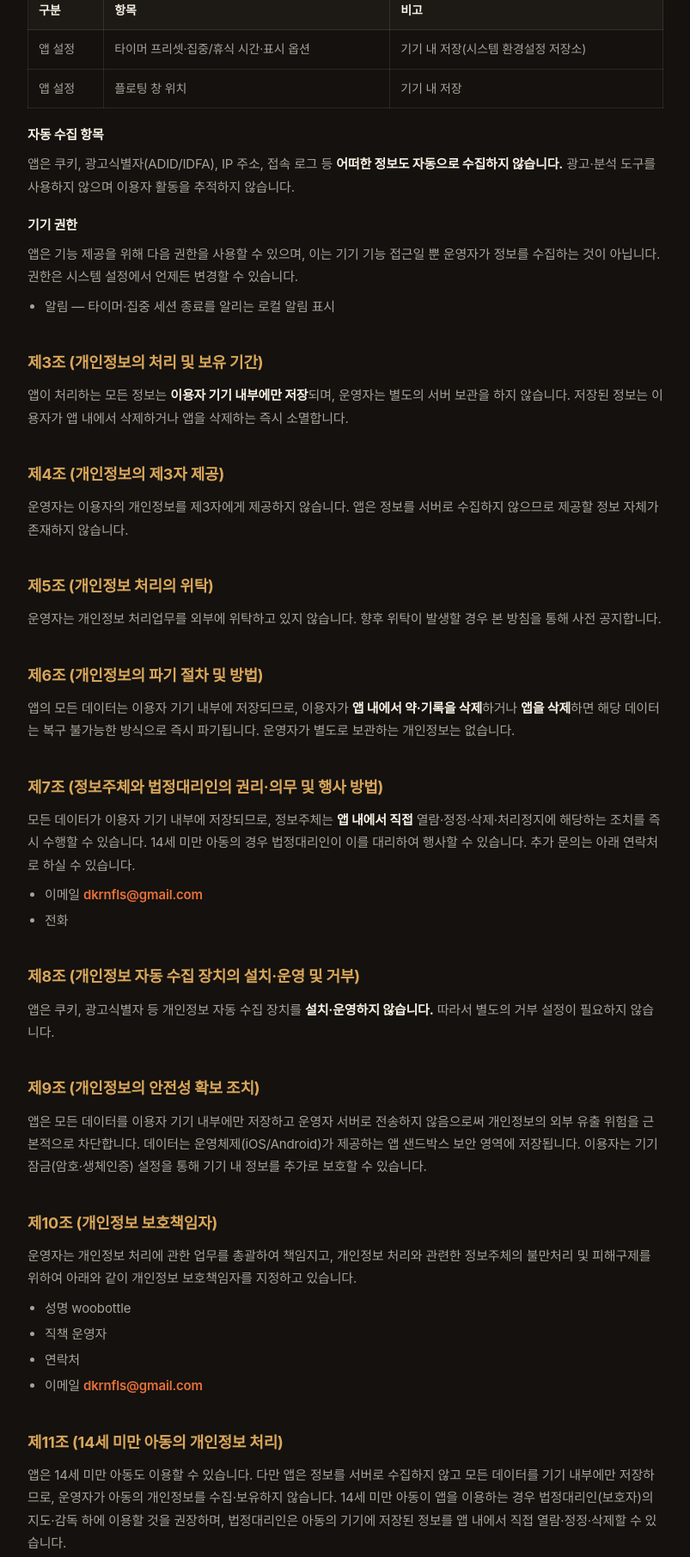
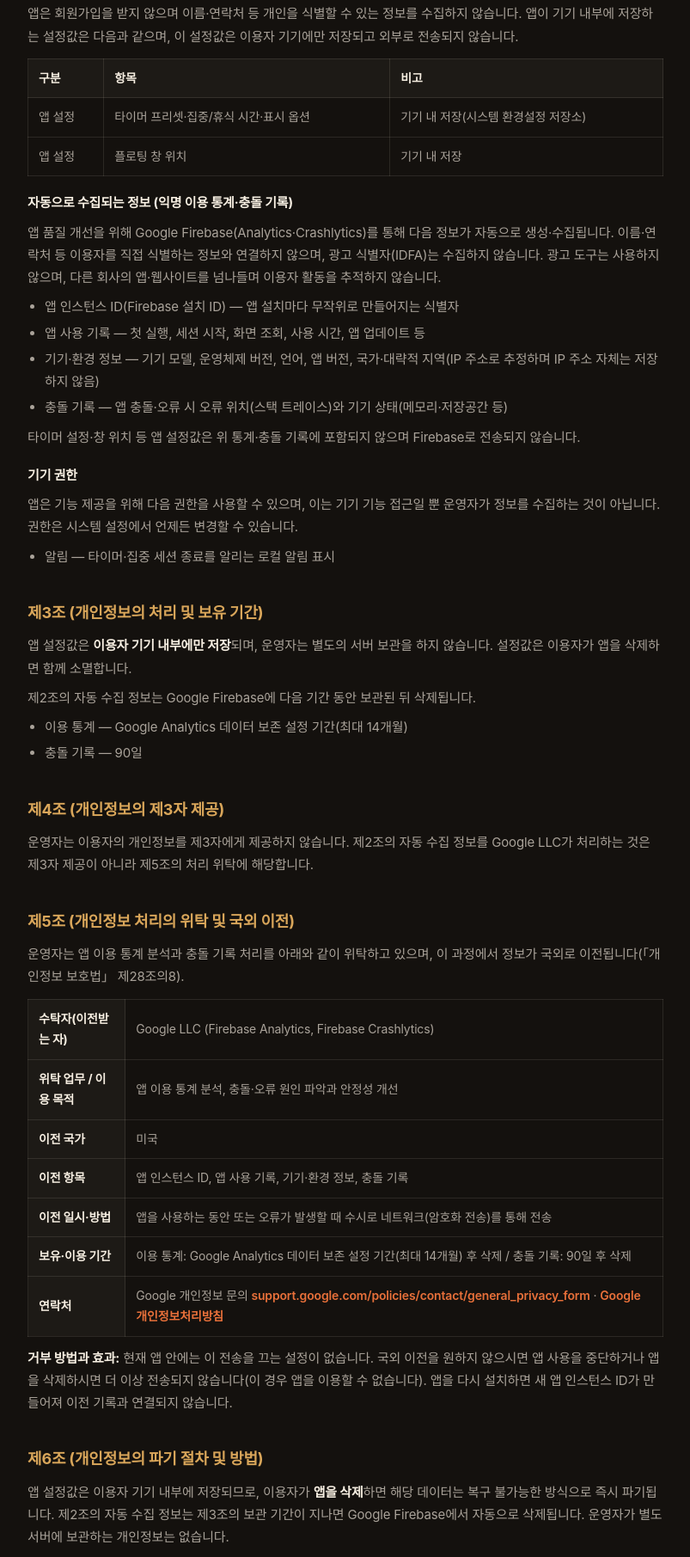
Before and after one commit to woobottle/jumeokbap, a plain HTML site: page docs/legal/privacy.html in a window 1280 px wide. Shown: the part 705-2516 px from the top of the page at 86% size, without its empty margins (238-1041 px from the left). Drawn offline with Linux system fonts and the light colour scheme.

Commit message:
docs(privacy): Firebase Analytics·Crashlytics 수집·국외 이전 고지 추가 (초안)
Co-Authored-By: Claude Opus 5.5 <noreply@anthropic.com>

```diff
--- a/docs/legal/privacy.html
+++ b/docs/legal/privacy.html
@@ -45,32 +45,41 @@
   <header>
     <span class="brand"><span class="cap"></span> 주먹밥</span>
     <h1>개인정보 처리방침</h1>
-    <p class="meta">시행일 2026-07-02 · 최종 개정일 2026-07-02</p>
+    <p class="meta">시행일 2026-07-02 · 최종 개정일 2026-11-05</p>
   </header>
 
   <p class="lead">woobottle(이하 "운영자")는 「개인정보 보호법」 제30조에 따라 정보주체의 개인정보를 보호하고 이와 관련한 고충을 신속하고 원활하게 처리할 수 있도록 하기 위하여 다음과 같이 개인정보 처리방침을 수립·공개합니다.</p>
 
   <div class="note">
     <strong>핵심 요약 —</strong> 주먹밥(이하 "앱")은 <strong>회원가입이 없고, 회사 서버를 두지 않는 로컬 전용 macOS 앱</strong>입니다.
-    앱은 <strong>이용자의 개인정보를 수집하지 않으며</strong>, 타이머 설정 등 앱 사용에 필요한 값은 <strong>이용자의 기기 내부에만 저장</strong>되고 외부로 전송되지 않습니다.
+    타이머 설정 등 앱 사용에 필요한 값은 <strong>이용자의 기기 내부에만 저장</strong>되고 외부로 전송되지 않습니다.
+    다만 앱 품질 개선을 위해 <strong>익명 이용 통계와 충돌 기록</strong>이 Google Firebase(Analytics·Crashlytics)로 자동 전송됩니다(제2조·제5조). 이름·연락처 등 이용자를 직접 식별하는 정보는 수집하지 않으며, 광고 식별자도 수집하지 않습니다.
   </div>
 
   <h2>제1조 (개인정보의 처리 목적)</h2>
-  <p>앱은 개인정보를 수집·처리하지 않습니다. 앱은 아래 기능만 제공하며, 이를 위해 운영자 서버로 전송되는 개인정보는 없습니다.</p>
+  <p>운영자는 운영하는 서버가 없으며, 앱 설정값은 기기 안에서만 처리됩니다. 앱이 처리하는 정보와 그 목적은 다음과 같습니다.</p>
   <ul>
     <li>집중 타이머 — 남은 시간 표시 및 세션 종료 알림</li>
     <li>사용자 설정 저장 — 타이머 시간·뽀모도로 설정·플로팅 창 위치·표시 옵션을 기기 내에 저장</li>
+    <li>앱 이용 통계 분석 및 충돌·오류 원인 파악과 안정성 개선 — 제2조의 자동 수집 항목을 Google Firebase를 통해 처리</li>
   </ul>
 
   <h2>제2조 (처리하는 개인정보의 항목)</h2>
-  <p>앱은 회원가입을 받지 않으며 이름·연락처 등 개인을 식별할 수 있는 정보를 일절 수집하지 않습니다. 앱이 기기 내부에 저장하는 값은 다음과 같으며, 모두 이용자 기기에만 저장되고 운영자 서버로 전송·수집되지 않습니다.</p>
+  <p>앱은 회원가입을 받지 않으며 이름·연락처 등 개인을 식별할 수 있는 정보를 수집하지 않습니다. 앱이 기기 내부에 저장하는 설정값은 다음과 같으며, 이 설정값은 이용자 기기에만 저장되고 외부로 전송되지 않습니다.</p>
   <table>
     <tr><th>구분</th><th>항목</th><th>비고</th></tr>
     <tr><td>앱 설정</td><td>타이머 프리셋·집중/휴식 시간·표시 옵션</td><td>기기 내 저장(시스템 환경설정 저장소)</td></tr>
     <tr><td>앱 설정</td><td>플로팅 창 위치</td><td>기기 내 저장</td></tr>
   </table>
-  <h3>자동 수집 항목</h3>
-  <p>앱은 쿠키, 광고식별자(ADID/IDFA), IP 주소, 접속 로그 등 <strong>어떠한 정보도 자동으로 수집하지 않습니다.</strong> 광고·분석 도구를 사용하지 않으며 이용자 활동을 추적하지 않습니다.</p>
+  <h3>자동으로 수집되는 정보 (익명 이용 통계·충돌 기록)</h3>
+  <p>앱 품질 개선을 위해 Google Firebase(Analytics·Crashlytics)를 통해 다음 정보가 자동으로 생성·수집됩니다. 이름·연락처 등 이용자를 직접 식별하는 정보와 연결하지 않으며, 광고 식별자(IDFA)는 수집하지 않습니다. 광고 도구는 사용하지 않으며, 다른 회사의 앱·웹사이트를 넘나들며 이용자 활동을 추적하지 않습니다.</p>
+  <ul>
+    <li>앱 인스턴스 ID(Firebase 설치 ID) — 앱 설치마다 무작위로 만들어지는 식별자</li>
+    <li>앱 사용 기록 — 첫 실행, 세션 시작, 화면 조회, 사용 시간, 앱 업데이트 등</li>
+    <li>기기·환경 정보 — 기기 모델, 운영체제 버전, 언어, 앱 버전, 국가·대략적 지역(IP 주소로 추정하며 IP 주소 자체는 저장하지 않음)</li>
+    <li>충돌 기록 — 앱 충돌·오류 시 오류 위치(스택 트레이스)와 기기 상태(메모리·저장공간 등)</li>
+  </ul>
+  <p>타이머 설정·창 위치 등 앱 설정값은 위 통계·충돌 기록에 포함되지 않으며 Firebase로 전송되지 않습니다.</p>
   <h3>기기 권한</h3>
   <p>앱은 기능 제공을 위해 다음 권한을 사용할 수 있으며, 이는 기기 기능 접근일 뿐 운영자가 정보를 수집하는 것이 아닙니다. 권한은 시스템 설정에서 언제든 변경할 수 있습니다.</p>
   <ul>
@@ -78,29 +87,44 @@
   </ul>
 
   <h2>제3조 (개인정보의 처리 및 보유 기간)</h2>
-  <p>앱이 처리하는 모든 정보는 <strong>이용자 기기 내부에만 저장</strong>되며, 운영자는 별도의 서버 보관을 하지 않습니다. 저장된 정보는 이용자가 앱 내에서 삭제하거나 앱을 삭제하는 즉시 소멸합니다.</p>
+  <p>앱 설정값은 <strong>이용자 기기 내부에만 저장</strong>되며, 운영자는 별도의 서버 보관을 하지 않습니다. 설정값은 이용자가 앱을 삭제하면 함께 소멸합니다.</p>
+  <p>제2조의 자동 수집 정보는 Google Firebase에 다음 기간 동안 보관된 뒤 삭제됩니다.</p>
+  <ul>
+    <li>이용 통계 — Google Analytics 데이터 보존 설정 기간(최대 14개월)</li>
+    <li>충돌 기록 — 90일</li>
+  </ul>
 
   <h2>제4조 (개인정보의 제3자 제공)</h2>
-  <p>운영자는 이용자의 개인정보를 제3자에게 제공하지 않습니다. 앱은 정보를 서버로 수집하지 않으므로 제공할 정보 자체가 존재하지 않습니다.</p>
+  <p>운영자는 이용자의 개인정보를 제3자에게 제공하지 않습니다. 제2조의 자동 수집 정보를 Google LLC가 처리하는 것은 제3자 제공이 아니라 제5조의 처리 위탁에 해당합니다.</p>
 
-  <h2>제5조 (개인정보 처리의 위탁)</h2>
-  <p>운영자는 개인정보 처리업무를 외부에 위탁하고 있지 않습니다. 향후 위탁이 발생할 경우 본 방침을 통해 사전 공지합니다.</p>
+  <h2>제5조 (개인정보 처리의 위탁 및 국외 이전)</h2>
+  <p>운영자는 앱 이용 통계 분석과 충돌 기록 처리를 아래와 같이 위탁하고 있으며, 이 과정에서 정보가 국외로 이전됩니다(「개인정보 보호법」 제28조의8).</p>
+  <table>
+    <tr><th>수탁자(이전받는 자)</th><td>Google LLC (Firebase Analytics, Firebase Crashlytics)</td></tr>
+    <tr><th>위탁 업무 / 이용 목적</th><td>앱 이용 통계 분석, 충돌·오류 원인 파악과 안정성 개선</td></tr>
+    <tr><th>이전 국가</th><td>미국</td></tr>
+    <tr><th>이전 항목</th><td>앱 인스턴스 ID, 앱 사용 기록, 기기·환경 정보, 충돌 기록</td></tr>
+    <tr><th>이전 일시·방법</th><td>앱을 사용하는 동안 또는 오류가 발생할 때 수시로 네트워크(암호화 전송)를 통해 전송</td></tr>
+    <tr><th>보유·이용 기간</th><td>이용 통계: Google Analytics 데이터 보존 설정 기간(최대 14개월) 후 삭제 / 충돌 기록: 90일 후 삭제</td></tr>
+    <tr><th>연락처</th><td>Google 개인정보 문의 <a href="https://support.google.com/policies/contact/general_privacy_form">support.google.com/policies/contact/general_privacy_form</a> · <a href="https://policies.google.com/privacy">Google 개인정보처리방침</a></td></tr>
+  </table>
+  <p><strong>거부 방법과 효과:</strong> 현재 앱 안에는 이 전송을 끄는 설정이 없습니다. 국외 이전을 원하지 않으시면 앱 사용을 중단하거나 앱을 삭제하시면 더 이상 전송되지 않습니다(이 경우 앱을 이용할 수 없습니다). 앱을 다시 설치하면 새 앱 인스턴스 ID가 만들어져 이전 기록과 연결되지 않습니다.</p>
 
   <h2>제6조 (개인정보의 파기 절차 및 방법)</h2>
-  <p>앱의 모든 데이터는 이용자 기기 내부에 저장되므로, 이용자가 <strong>앱 내에서 약·기록을 삭제</strong>하거나 <strong>앱을 삭제</strong>하면 해당 데이터는 복구 불가능한 방식으로 즉시 파기됩니다. 운영자가 별도로 보관하는 개인정보는 없습니다.</p>
+  <p>앱 설정값은 이용자 기기 내부에 저장되므로, 이용자가 <strong>앱을 삭제</strong>하면 해당 데이터는 복구 불가능한 방식으로 즉시 파기됩니다. 제2조의 자동 수집 정보는 제3조의 보관 기간이 지나면 Google Firebase에서 자동으로 삭제됩니다. 운영자가 별도 서버에 보관하는 개인정보는 없습니다.</p>
 
   <h2>제7조 (정보주체와 법정대리인의 권리·의무 및 행사 방법)</h2>
-  <p>모든 데이터가 이용자 기기 내부에 저장되므로, 정보주체는 <strong>앱 내에서 직접</strong> 열람·정정·삭제·처리정지에 해당하는 조치를 즉시 수행할 수 있습니다. 14세 미만 아동의 경우 법정대리인이 이를 대리하여 행사할 수 있습니다. 추가 문의는 아래 연락처로 하실 수 있습니다.</p>
+  <p>앱 설정값은 이용자 기기 내부에 저장되므로, 정보주체는 <strong>앱 내에서 직접</strong> 열람·정정·삭제·처리정지에 해당하는 조치를 즉시 수행할 수 있습니다. 제2조의 자동 수집 정보는 이름·연락처와 연결되지 않아 운영자가 특정 이용자의 기록을 찾아 개별 삭제하기 어려울 수 있으며, 전송을 멈추는 방법은 제5조의 거부 방법과 같습니다. 14세 미만 아동의 경우 법정대리인이 이를 대리하여 행사할 수 있습니다. 추가 문의는 아래 연락처로 하실 수 있습니다.</p>
   <ul>
     <li>이메일 <a href="mailto:dkrnfls@gmail.com">dkrnfls@gmail.com</a></li>
     <li>전화 </li>
   </ul>
 
   <h2>제8조 (개인정보 자동 수집 장치의 설치·운영 및 거부)</h2>
-  <p>앱은 쿠키, 광고식별자 등 개인정보 자동 수집 장치를 <strong>설치·운영하지 않습니다.</strong> 따라서 별도의 거부 설정이 필요하지 않습니다.</p>
+  <p>앱은 웹 쿠키를 사용하지 않습니다. 다만 Google Firebase SDK가 기기에 앱 인스턴스 ID를 저장해 제2조의 이용 통계·충돌 기록을 만듭니다. 광고 식별자는 사용하지 않습니다. 거부 방법은 제5조와 같습니다.</p>
 
   <h2>제9조 (개인정보의 안전성 확보 조치)</h2>
-  <p>앱은 모든 데이터를 이용자 기기 내부에만 저장하고 운영자 서버로 전송하지 않음으로써 개인정보의 외부 유출 위험을 근본적으로 차단합니다. 데이터는 운영체제(iOS/Android)가 제공하는 앱 샌드박스 보안 영역에 저장됩니다. 이용자는 기기 잠금(암호·생체인증) 설정을 통해 기기 내 정보를 추가로 보호할 수 있습니다.</p>
+  <p>앱 설정값은 이용자 기기 내부에만 저장되어 운영자 서버로 전송되지 않으며, 운영체제(macOS)가 제공하는 앱 샌드박스 보안 영역에 저장됩니다. Firebase로 가는 이용 통계·충돌 기록은 암호화된 통신으로 전송되고, Firebase 콘솔 접근 권한은 운영자로 한정합니다. 이용자는 기기 잠금(암호·생체인증) 설정을 통해 기기 내 정보를 추가로 보호할 수 있습니다.</p>
 
   <h2>제10조 (개인정보 보호책임자)</h2>
   <p>운영자는 개인정보 처리에 관한 업무를 총괄하여 책임지고, 개인정보 처리와 관련한 정보주체의 불만처리 및 피해구제를 위하여 아래와 같이 개인정보 보호책임자를 지정하고 있습니다.</p>
@@ -112,7 +136,7 @@
   </ul>
 
   <h2>제11조 (14세 미만 아동의 개인정보 처리)</h2>
-  <p>앱은 14세 미만 아동도 이용할 수 있습니다. 다만 앱은 정보를 서버로 수집하지 않고 모든 데이터를 기기 내부에만 저장하므로, 운영자가 아동의 개인정보를 수집·보유하지 않습니다. 14세 미만 아동이 앱을 이용하는 경우 법정대리인(보호자)의 지도·감독 하에 이용할 것을 권장하며, 법정대리인은 아동의 기기에 저장된 정보를 앱 내에서 직접 열람·정정·삭제할 수 있습니다.</p>
+  <p>앱은 14세 미만 아동도 이용할 수 있습니다. 운영자는 이용자의 연령을 확인하지 않으며 아동을 구별해 정보를 수집하지 않습니다. 다만 제2조의 자동 수집(익명 이용 통계·충돌 기록)은 연령과 관계없이 모든 이용자에게 동일하게 적용되며, 이름·연락처 등 아동을 식별할 수 있는 정보는 수집하지 않습니다. 14세 미만 아동이 앱을 이용하는 경우 법정대리인(보호자)의 지도·감독 하에 이용할 것을 권장하며, 법정대리인은 아동의 기기에 저장된 정보를 앱 내에서 직접 열람·정정·삭제할 수 있습니다.</p>
 
   <hr/>
 
@@ -130,6 +154,7 @@
   <p><strong>개정 이력</strong></p>
   <ul>
     <li>2026-07-02 최초 제정</li>
+    <li>2026-11-05 익명 이용 통계·충돌 기록(Google Firebase) 수집, 처리 위탁·국외 이전 고지 추가</li>
   </ul>
 
   <footer>
```
Also changed, not shown: docs/legal/support.html (+1 -1 lines), docs/legal/terms.html (+3 -3 lines), 1 other file.
